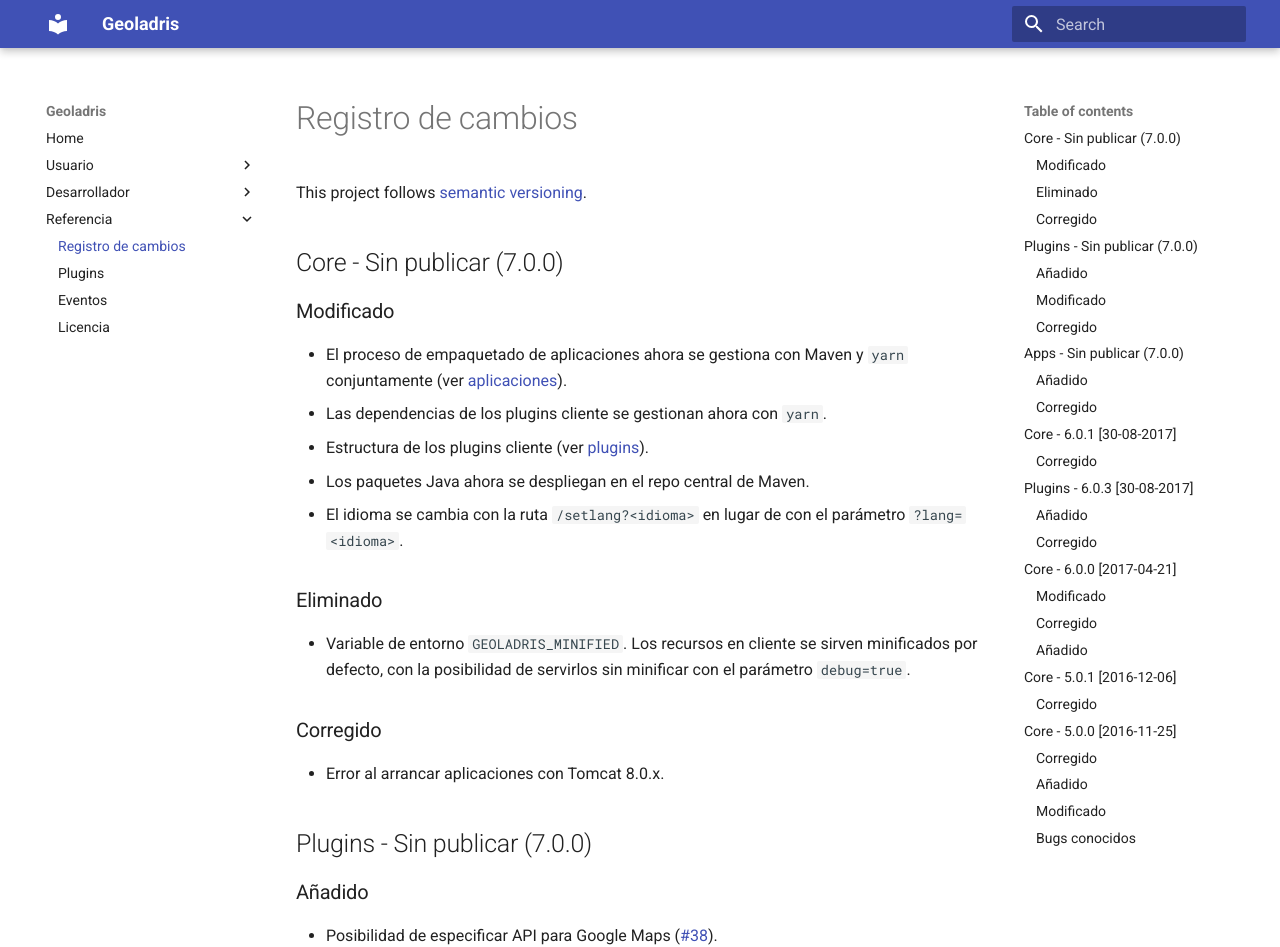
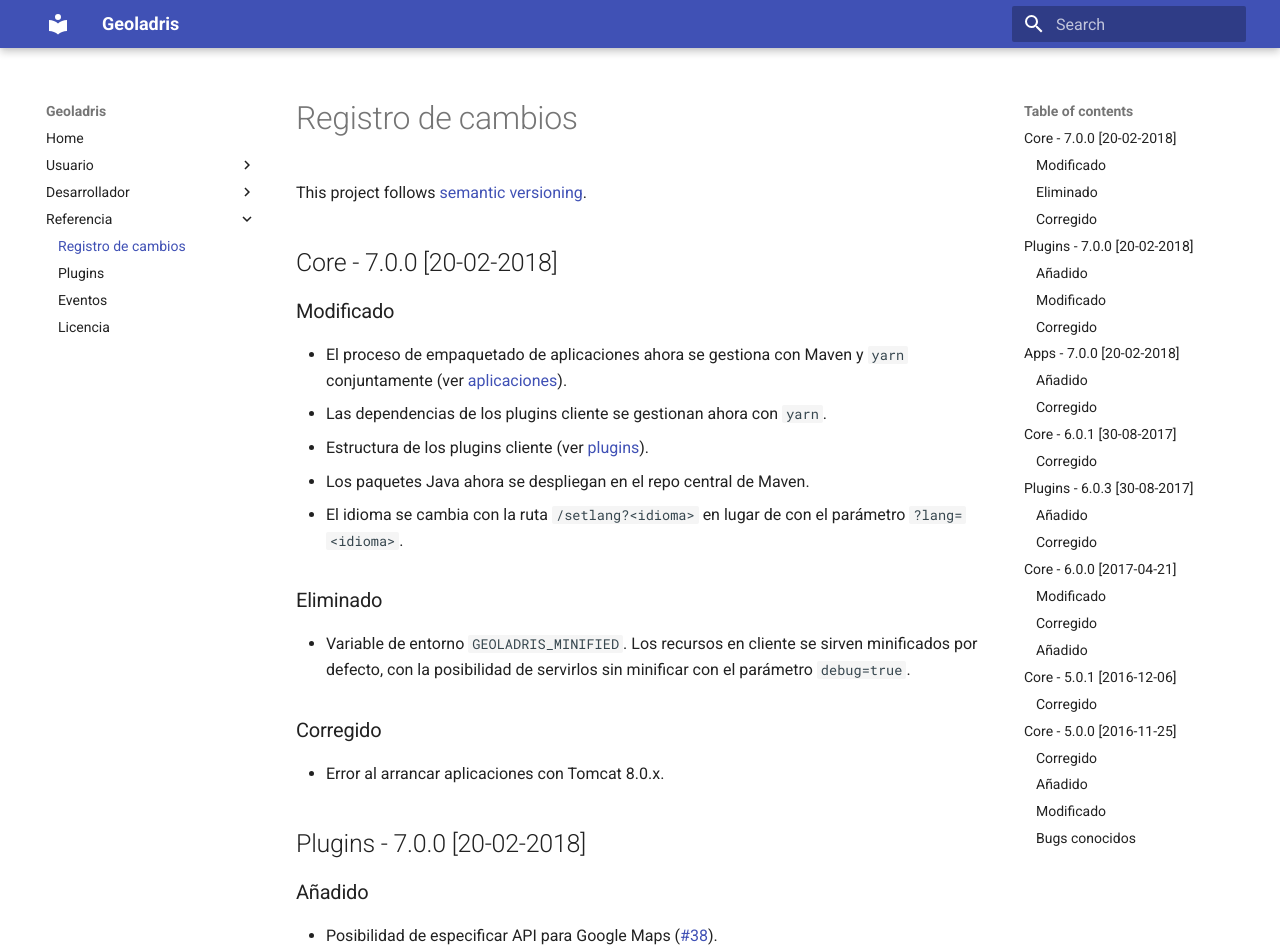
Before and after one commit to geoladris/doc, an MkDocs documentation site: the page built from docs/ref/changelog.md, in a window 1280 px wide and 1400 px high. Shown: the top 947 px of the window. Built offline with MkDocs 1.6.1 and Material for MkDocs 9.7.7, drawn with Linux system fonts in a browser that asks for light colours; old or Windows-style settings are respelled for this version of MkDocs; some of the changed text lies outside the part shown.

Commit message:
Update changelog

```diff
--- a/docs/ref/changelog.md
+++ b/docs/ref/changelog.md
@@ -1,6 +1,6 @@
 This project follows [semantic versioning](http://semver.org).
 
-## Core - Sin publicar (7.0.0)
+## Core - 7.0.0 [20-02-2018]
 
 ### Modificado
 
@@ -18,7 +18,7 @@ This project follows [semantic versioning](http://semver.org).
 
 * Error al arrancar aplicaciones con Tomcat 8.0.x.
 
-## Plugins - Sin publicar (7.0.0)
+## Plugins - 7.0.0 [20-02-2018]
 
 ### Añadido
 
@@ -42,7 +42,7 @@ This project follows [semantic versioning](http://semver.org).
 * El plugin `tour` no incluye ninguna configuración por defecto (ya que es específica de las aplicaciones).
 * Los servicios de estadísticas no funcionaban en ciertos entornos con Tomcat (no tenía permisos para escribir el fichero de log).
 
-## Apps - Sin publicar (7.0.0)
+## Apps - 7.0.0 [20-02-2018]
 
 ### Añadido
 
```
